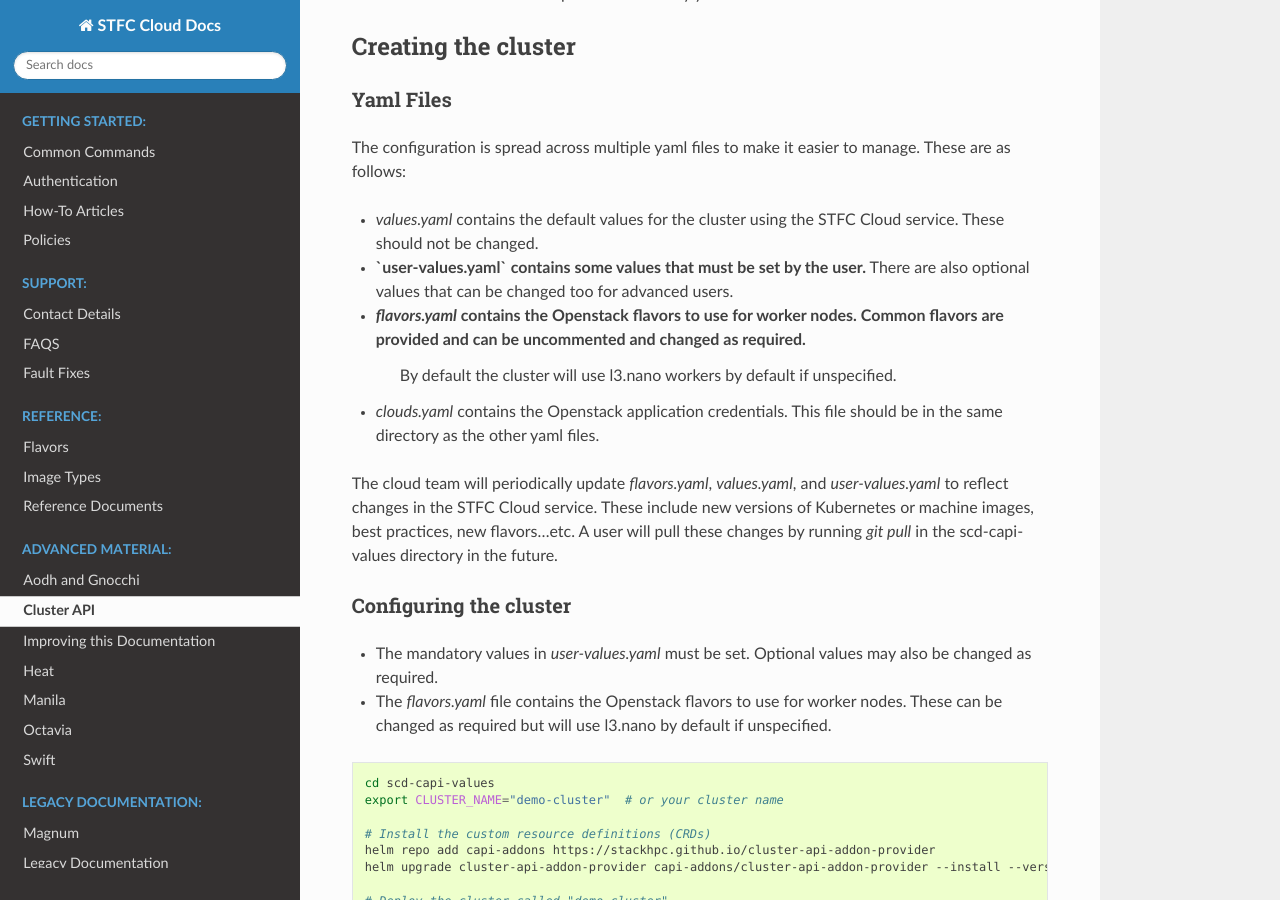
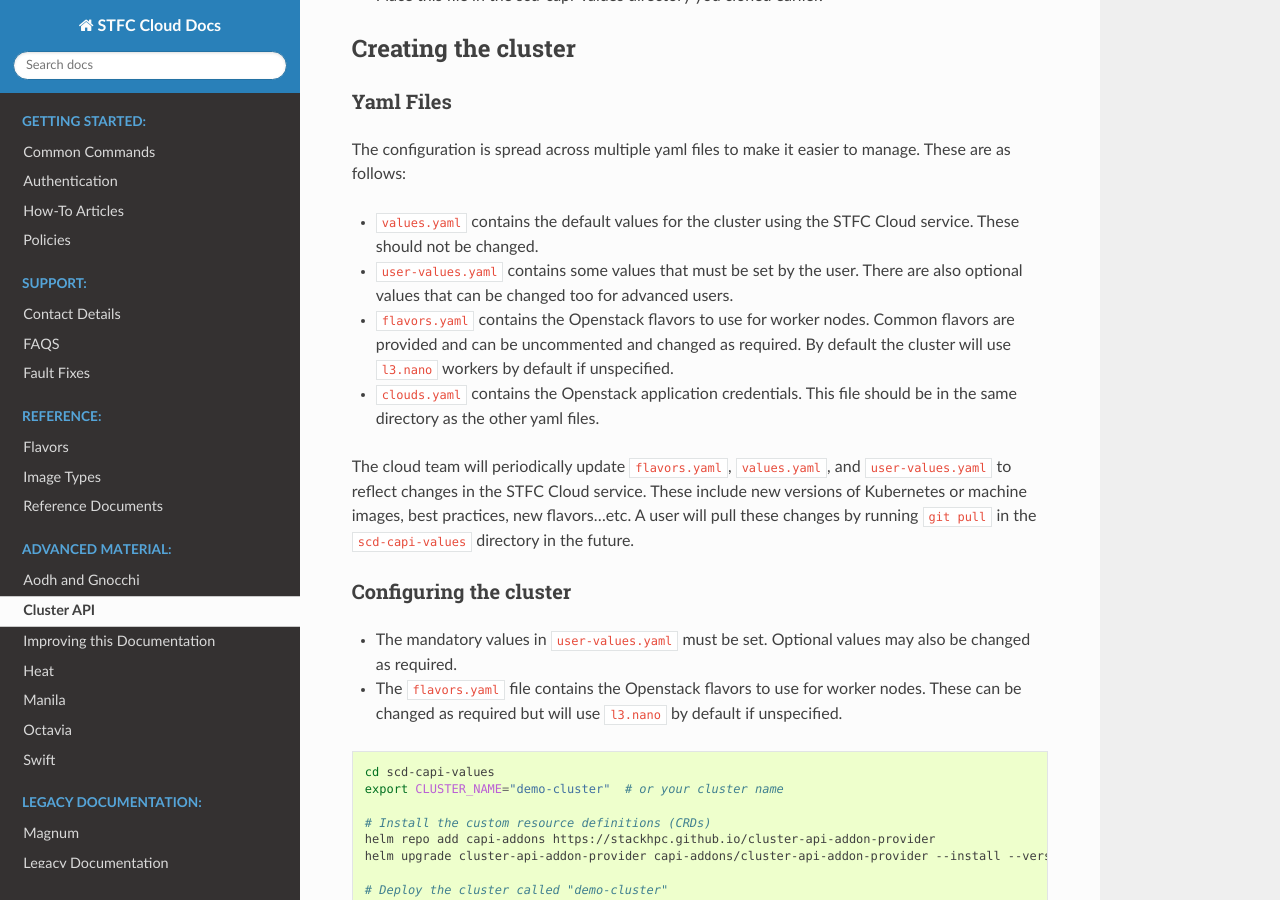
Before and after one commit to stfc/cloud-docs, a Sphinx documentation site: the page built from source/ClusterAPI/Setup.rst, in a window 1280 px wide and 900 px high, scrolled down 3445 px. Built offline with Sphinx 7.4.7 and the Read the Docs theme 2.0.0, drawn with Linux system fonts in a browser that asks for light colours.

```diff
--- a/source/ClusterAPI/Introduction.rst
+++ b/source/ClusterAPI/Introduction.rst
@@ -6,6 +6,7 @@ Cluster API is a platform agnostic way of managing physical resources (i.e. VMs)
 Kubernetes.
 
 This provides a nuber of advantages including:
+
 - Familiarity to experience K8s admins, as nodes act similarly to pods...etc.
 - Tooling which directly supports Openstack, including resource creation and management.
 - Support and fixes for newer Kuberenetes versions without waiting for Openstack upgrades.
--- a/source/ClusterAPI/Setup.rst
+++ b/source/ClusterAPI/Setup.rst
@@ -23,7 +23,7 @@ to quickly gain access and perform recovery or upgrades as required.
 Account Security
 ----------------
 
-A `clouds.yaml` file with the application credentials is also required. The credentials should not be unrestricted,
+A ``clouds.yaml`` file with the application credentials is also required. The credentials should not be unrestricted,
 as a compromised cluster would allow an attacker to create additional credentials.
 This file should be removed or restricted on shared machines to prevent unauthorized access.
 
@@ -113,7 +113,7 @@ clouds.yaml Prep
 
 - Generate your application credentials: :ref:`Openstack Application Credentials<application_credentials>`.
   It is recommended you use Horizon (the web interface) to download the clouds.yaml file.
-- Move your clouds.yaml file into the `scd-capi-values` directory, it should have the following format:
+- Move your clouds.yaml file into the ``scd-capi-values`` directory, it should have the following format:
 
 .. code-block:: yaml
 
@@ -158,24 +158,27 @@ Yaml Files
 The configuration is spread across multiple yaml files to make it easier to manage.
 These are as follows:
 
-- `values.yaml` contains the default values for the cluster using the STFC Cloud service. These should not be changed.
-- **`user-values.yaml` contains some values that must be set by the user.** There are also optional values that can be changed too for advanced users.
-- `flavors.yaml` contains the Openstack flavors to use for worker nodes. Common flavors are provided and can be uncommented and changed as required.
-   By default the cluster will use l3.nano workers by default if unspecified.
-- `clouds.yaml` contains the Openstack application credentials. This file should be in the same directory as the other yaml files.
+- ``values.yaml`` contains the default values for the cluster using the STFC Cloud service. These should not be changed.
 
-The cloud team will periodically update `flavors.yaml`, `values.yaml`, and `user-values.yaml` to reflect changes in the STFC Cloud service.
+-  ``user-values.yaml`` contains some values that must be set by the user. There are also optional values that can be changed too for advanced users.
+
+- ``flavors.yaml`` contains the Openstack flavors to use for worker nodes. Common flavors are provided and can be uncommented and changed as required. By default the cluster will use ``l3.nano`` workers by default if unspecified.
+
+- ``clouds.yaml`` contains the Openstack application credentials. This file should be in the same directory as the other yaml files.
+
+The cloud team will periodically update ``flavors.yaml``, ``values.yaml``, and ``user-values.yaml`` to reflect changes in the STFC Cloud service.
 These include new versions of Kubernetes or machine images, best practices, new flavors...etc. A user will pull these changes
-by running `git pull` in the scd-capi-values directory in the future.
+by running ``git pull`` in the ``scd-capi-values`` directory in the future.
 
 
 Configuring the cluster
 -----------------------
 
-- The mandatory values in `user-values.yaml` must be set. Optional
+- The mandatory values in ``user-values.yaml`` must be set. Optional
   values may also be changed as required.
-- The `flavors.yaml` file contains the Openstack flavors to use for
-  worker nodes. These can be changed as required but will use l3.nano by default if unspecified.
+
+- The ``flavors.yaml`` file contains the Openstack flavors to use for worker nodes.
+  These can be changed as required but will use ``l3.nano`` by default if unspecified.
 
 .. code-block:: bash
 
```
